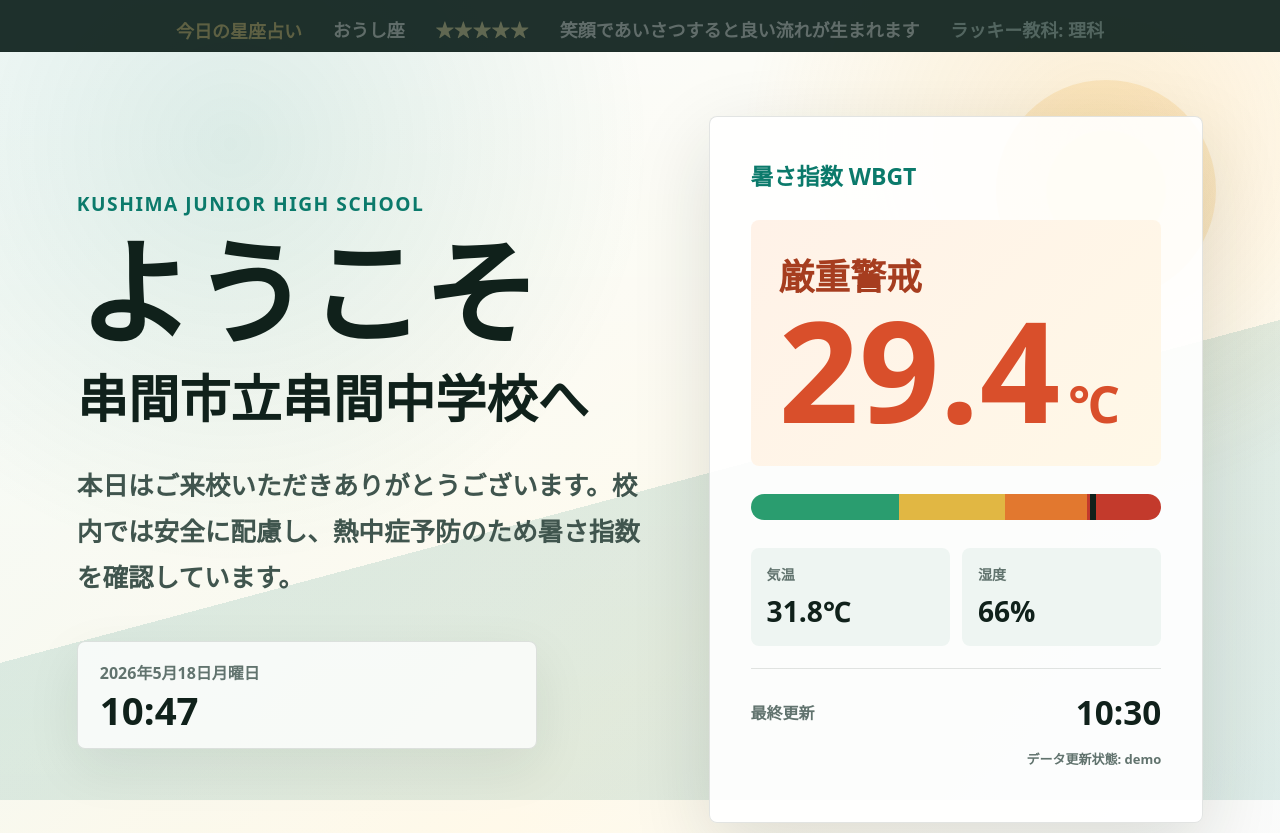
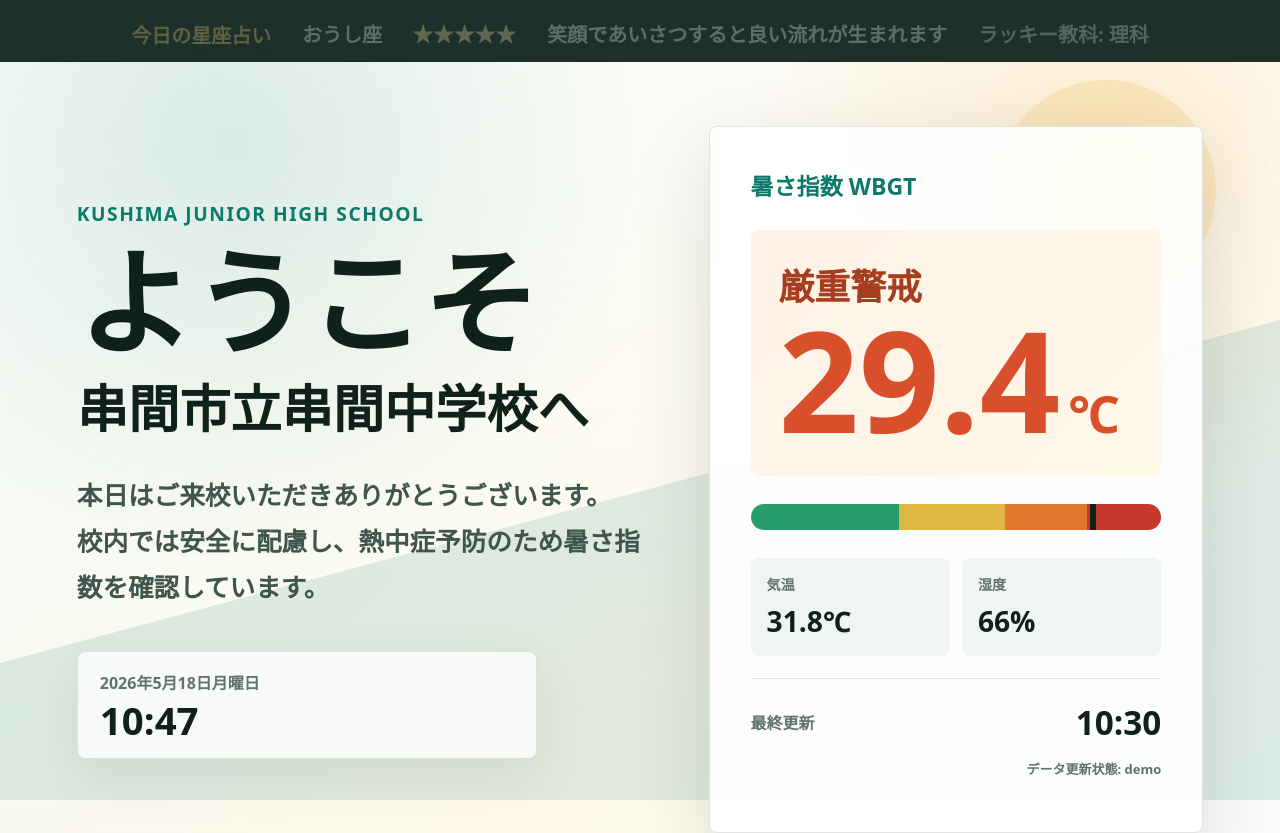
Before and after one commit to Hammy-the-cat/kushima-welcome, a website: page index.html in a window 1280 px wide. Shown: the top 833 px of the page. Drawn offline with Linux system fonts and the light colour scheme.

Commit message:
Improve welcome message and horoscope readability

```diff
--- a/index.html
+++ b/index.html
@@ -38,7 +38,7 @@
     .fortuneTicker {
       position: relative;
       z-index: 2;
-      height: 52px;
+      height: 62px;
       overflow: hidden;
       border-bottom: 1px solid rgba(20,37,31,.12);
       background: rgba(18,36,31,.94);
@@ -58,7 +58,7 @@
     .fortuneCard b,
     .fortuneCard em,
     .fortuneCard i {
-      font-size: clamp(18px, 1.35vw, 25px);
+      font-size: clamp(20px, 1.55vw, 29px);
       color: #fff;
       font-weight: 800;
       line-height: 1;
@@ -66,7 +66,7 @@
     }
     .fortuneCard strong {
       color: #f7d77e;
-      font-size: clamp(18px, 1.35vw, 25px);
+      font-size: clamp(20px, 1.55vw, 29px);
       font-weight: 900;
     }
     .fortuneCard b {
@@ -125,6 +125,9 @@
       font-size: clamp(22px, 2vw, 32px);
       font-weight: 600;
       line-height: 1.8;
+    }
+    .message span {
+      display: block;
     }
     .metaRow {
       display: grid;
@@ -328,7 +331,7 @@
     <div class="welcome">
       <p class="kicker">Kushima Junior High School</p>
       <h1>ようこそ<span>串間市立串間中学校へ</span></h1>
-      <p class="message">本日はご来校いただきありがとうございます。校内では安全に配慮し、熱中症予防のため暑さ指数を確認しています。</p>
+      <p class="message"><span>本日はご来校いただきありがとうございます。</span><span>校内では安全に配慮し、熱中症予防のため暑さ指数を確認しています。</span></p>
       <div class="metaRow">
         <div><span id="dateLabel">2026年5月16日 土曜日</span><strong id="timeLabel">10:30</strong></div>
       </div>
```
